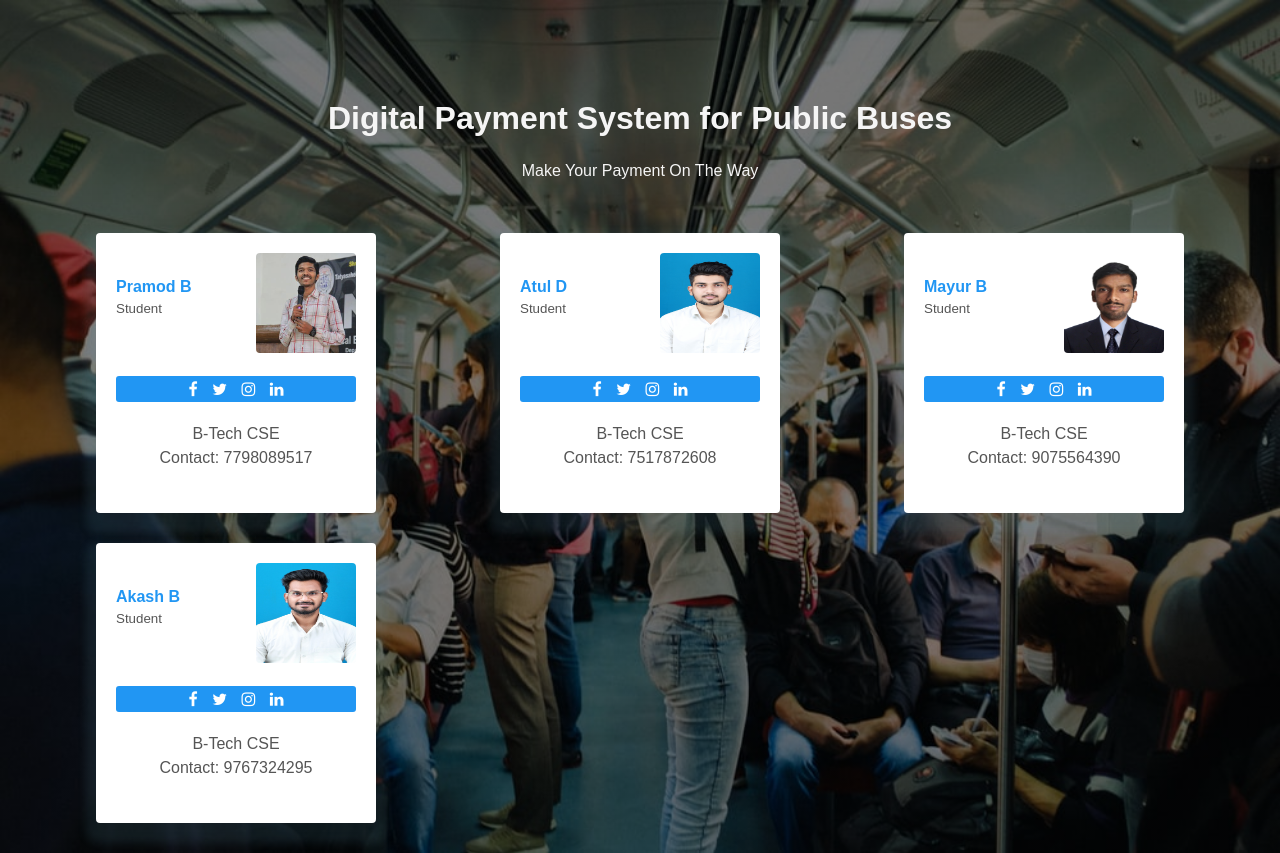
After one commit to pramod676/SignUp, a PHP site: page /index1.php in a window 1280 px wide. The commit adds this page. Run offline with PHP 8.4, Linux system fonts and the light colour scheme.

Commit message:
First commit

```diff
--- a/config.php
+++ b/config.php
@@ -5,6 +5,7 @@ $user = "root";
 $pass = "";
 $database = "login";
 
+// connecting the database to the website
 $conn = mysqli_connect($server, $user, $pass, $database);
 
 if (!$conn) {
--- a/help.php
+++ b/help.php
@@ -3,12 +3,12 @@
 <head>
 	<meta charset="utf-8">
 	<meta name="viewport" content="width=device-width, initial-scale=1">
-	<link rel="stylesheet" type="text/css" href="help.css">
+	<link rel="stylesheet" type="text/css" href="">
 	<title>Help</title>
 </head>
 <body>
 	<div class="box">
-		<h1>Help</h1>
+		<h1></h1>
 	</div>
 </body>
 </html>
--- a/index.php
+++ b/index.php
@@ -24,7 +24,7 @@ if (isset($_POST['submit'])) {
 	}
 	else
 	 {
-		echo "<script>alert('Woops! Email or Password is Wrong.')</script>";
+		echo "<script>alert('Email or Password is Wrong.')</script>";
 	}
 }
 
--- /dev/null
+++ b/index1.php
@@ -0,0 +1,90 @@
+<DOCTYPE html>
+   <html>
+
+<head>
+
+    <meta charset="utf-8">
+    <meta name="description" content="Testimonials">
+    <link rel="stylesheet" href="testimonal.css"/>
+    <link rel="stylesheet" href="https://stackpath.bootstrapcdn.com/font-awesome/4.7.0/css/font-awesome.min.css"/>
+
+    <title>Testimonials</title>
+
+    <style type="text/css">
+
+        body{
+            background-color: whitesmoke;
+            background-image: linear-gradient(rgba(0,0,0,.5), rgba(0,0,0,.5)), url(background.jpg);
+            background-size: cover;
+        }
+
+        h1,p{
+            color: whitesmoke;
+        }
+    </style>
+
+</head>
+<body>
+
+        <div class="title-box">
+            <h1>Digital Payment System for Public Buses</h1>
+            <p>Make Your Payment On The Way</p>
+        </div>
+
+        <div class="team-row">
+            <div class="profile-box">
+                <h4>Pramod B</h4>
+               <small>Student</small>
+                <img src="image/0.jpg"/>
+                    <div class="icons">
+                        <i class="fa fa-facebook"></i>
+                        <i class="fa fa-twitter"></i>
+                        <i class="fa fa-instagram"></i>
+                        <i class="fa fa-linkedin"></i>
+                    </div>
+                <p>B-Tech CSE <br>Contact: 7798089517</p>
+            </div>
+
+             <div class="profile-box">
+                <h4>Atul D</h4>
+                <small>Student</small>
+                <img src="image/atul.jpg"/>
+                    <div class="icons">
+                        <i class="fa fa-facebook"></i>
+                        <i class="fa fa-twitter"></i>
+                        <i class="fa fa-instagram"></i>
+                        <i class="fa fa-linkedin"></i>
+                    </div>
+                 <p>B-Tech CSE <br>Contact: 7517872608</p>
+            </div>
+
+             <div class="profile-box">
+                <h4>Mayur B</h4>
+                <small>Student</small>
+                <img src="image/mayur.jpeg"/>
+                    <div class="icons">
+                        <i class="fa fa-facebook"></i>
+                        <i class="fa fa-twitter"></i>
+                        <i class="fa fa-instagram"></i>
+                        <i class="fa fa-linkedin"></i>
+                    </div>
+                 <p>B-Tech CSE <br>Contact: 9075564390</p>
+            </div>
+
+             <div class="profile-box">
+                <h4>Akash B</h4>
+                <small>Student</small>
+                <img src="image/AkashB.jpeg"/>
+                    <div class="icons">
+                        <i class="fa fa-facebook"></i>
+                        <i class="fa fa-twitter"></i>
+                        <i class="fa fa-instagram"></i>
+                        <i class="fa fa-linkedin"></i>
+                    </div>
+                 <p>B-Tech CSE <br>Contact: 9767324295</p>
+            </div>
+        </div>
+
+</body>
+
+    </html>
--- /dev/null
+++ b/testimonal.css
@@ -0,0 +1,124 @@
+body
+{
+    margin: 0;
+    padding: 0;
+    background: #efefef;
+    font-family: sans-serif;
+}
+
+.title-box
+{
+    text-align: center;
+    margin: 100px auto 50px;
+}
+
+.title-box p
+{
+    margin-top: 10px;
+    line-height: 25px;
+}
+
+.profile-box
+{
+    width: 240px;
+    height: 240px;
+    background: white;
+    border-radius: 4px;
+    margin-bottom: 30px;
+    box-shadow: 0 10px 10px 10px rgba(115,193,225,0.1);
+    padding: 20px;
+    position: relative;
+    transition: background 0.4s;
+    cursor: pointer;
+}
+
+.profile-box img
+{
+    width: 100px;
+    height: 100px;
+    position: absolute;
+    top: 20px;
+    right: 20px;
+    border-radius: 4px;
+    transition: .4s;
+}
+
+.profile-box h4
+{
+    margin-top: 25px;
+    margin-bottom: 5px;
+    color: #2196f3;
+}
+
+
+small
+{
+    color: #555;
+}
+
+.icons
+{
+    background: #2196f3;
+    margin: 60px auto 20px;
+    text-align: center;
+    border-radius: 3px;
+}
+
+.icons .fa
+{
+    margin: 5px;
+    color: white;
+    cursor: pointer;
+
+}
+
+.profile-box p
+{
+    text-align: center;
+    line-height: 24px;
+    color: #555;
+}
+
+.team-row
+{
+    display: flex;
+    justify-content: space-between;
+    flex-wrap: wrap;
+    width: 85%;
+    margin: auto;
+}
+
+.profile-box img:hover
+{
+    width: 240px;
+    height: 240px;
+}
+
+.profile-box:hover
+{
+    background: #2196f3;
+}
+
+.profile-box:hover h4
+{
+    color: white;
+}
+.profile-box:hover p
+{
+    color: #efefef;
+}
+
+.profile-box:hover small
+{
+    color: #efefef;
+}
+
+.profile-box:hover .icons
+{
+    background: white;
+}
+
+.profile-box:hover .icons .fa
+{
+    color: #2196f3;
+}
--- a/welcome.php
+++ b/welcome.php
@@ -44,10 +44,8 @@ if (!isset($_SESSION['username'])) {
     <!--- Logout session --->
     <a href="logout.php" style="margin-left: 1220px; color: white; font-size: 25px; text-decoration: none;">Logout</a>
 
-    <a href="help.php" style="margin-left:30px; color: white; font-size: 25px; text-decoration: none;">Help</a>
 
-
-    <a href="about.php" style="margin-left:30px; color: white; font-size: 25px; text-decoration: none;">About Us</a>
+    <a href="index1.php" style="margin-left:30px; color: white; font-size: 25px; text-decoration: none;">About Us</a>
 
 
 
```
Also changed, not shown: Services/update.php (+7 -0 lines), index.html (added, +77 -0 lines), index1.html (added, +77 -0 lines), register.php (+22 -1 lines), image/0.jpg (added), image/2.jpg (added), image/4.jpg (added), image/AkashB.jpeg (added), image/akash.jpeg (added), image/atul.JPG (added), image/mayur.jpeg (added), 2 other files.
